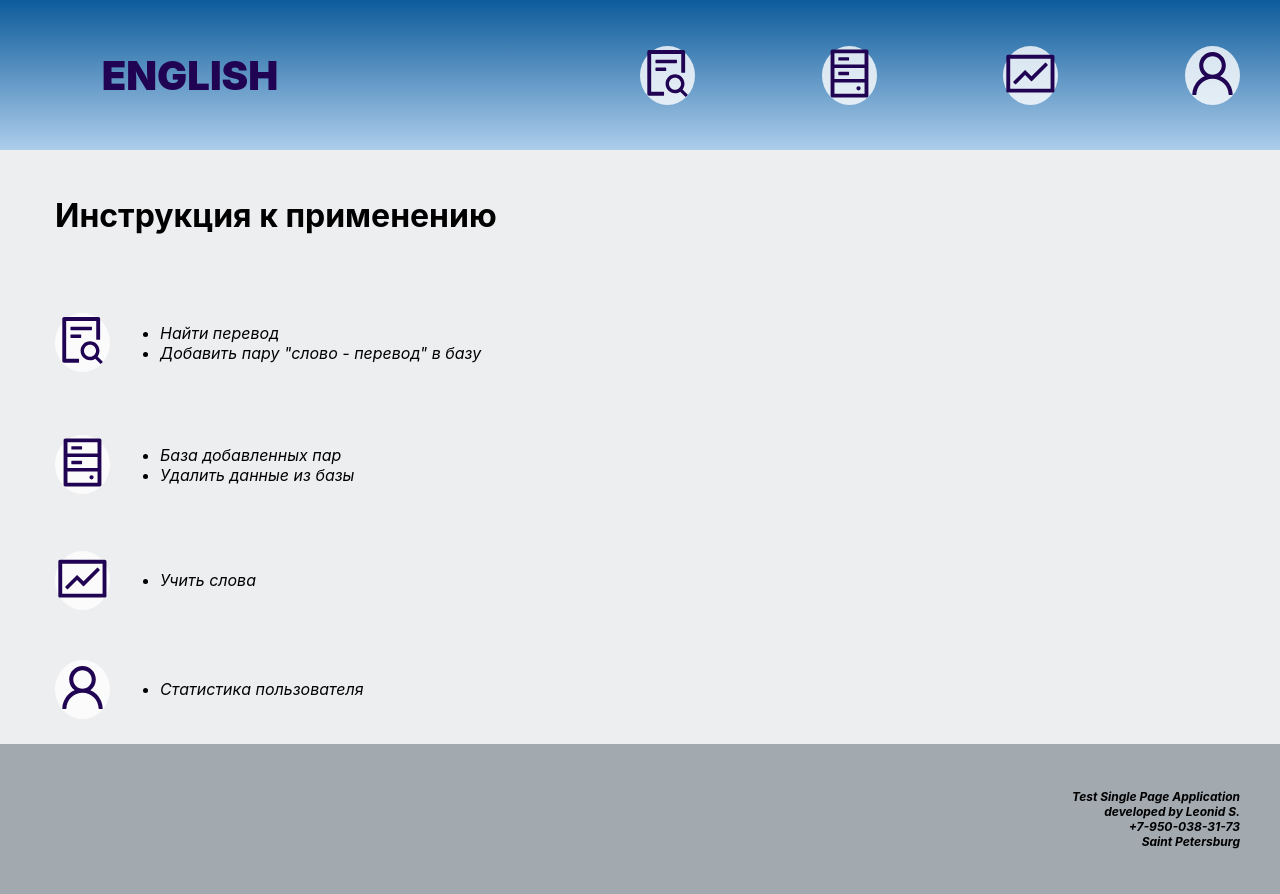
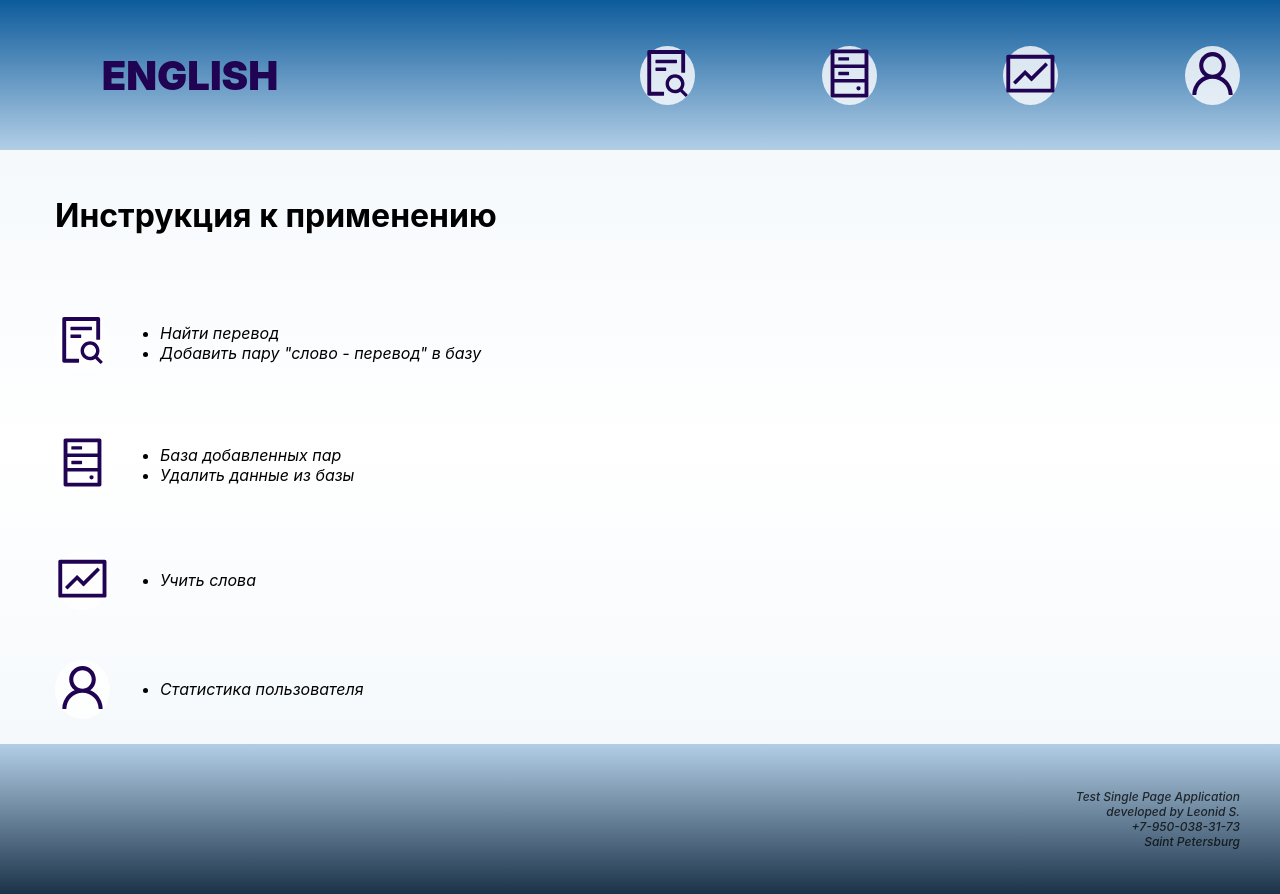
Before and after one commit to AlexCole999/first-project-eng, a React (Create React App) app: page / in a window 1280 px wide. Built offline with nearby package versions, Linux system fonts and the light colour scheme.

Commit message:
approver App component styles with linear-gradient

```diff
--- a/src/components/App/Dashboard/Dashboard.css
+++ b/src/components/App/Dashboard/Dashboard.css
@@ -1,7 +1,7 @@
 .dashboard-container{
   display: flex;
   justify-content: center;
-  background-color: rgb(236, 238, 240);
+  background: linear-gradient(rgba(159, 194, 224, 0.1),rgba(255, 255, 255),rgba(159, 194, 224, 0.1));
 }
 .Dashboard{
   grid-area: Dashboard;
--- a/src/components/App/Footer/Footer.css
+++ b/src/components/App/Footer/Footer.css
@@ -3,7 +3,7 @@
   justify-content: center;
   align-items: center;
   grid-area: Footer;
-  background-color: rgba(77, 91, 102, 0.521);
+  background: linear-gradient(rgba(159, 194, 224, 0.8),rgb(27, 51, 73));
   height: 100%;
   text-align: center;
 }
@@ -14,6 +14,7 @@
 }
 .Footer-word{
   font-size: 12px;
-  font-weight: 700;
+  font-weight: 500;
   font-style: italic;
+  color:rgba(0, 0, 0, 0.747);
 }
--- a/src/components/App/Navbar/Navbar.css
+++ b/src/components/App/Navbar/Navbar.css
@@ -1,7 +1,7 @@
 .navbar-container{
   display: flex;
   justify-content: center;
-  background: linear-gradient(rgb(13, 91, 155),rgba(125, 177, 223, 0.637));
+  background: linear-gradient(rgb(13, 91, 155),rgba(159, 194, 224, 0.8));
 }
 .Navbar{
   grid-area: Navbar;
```
